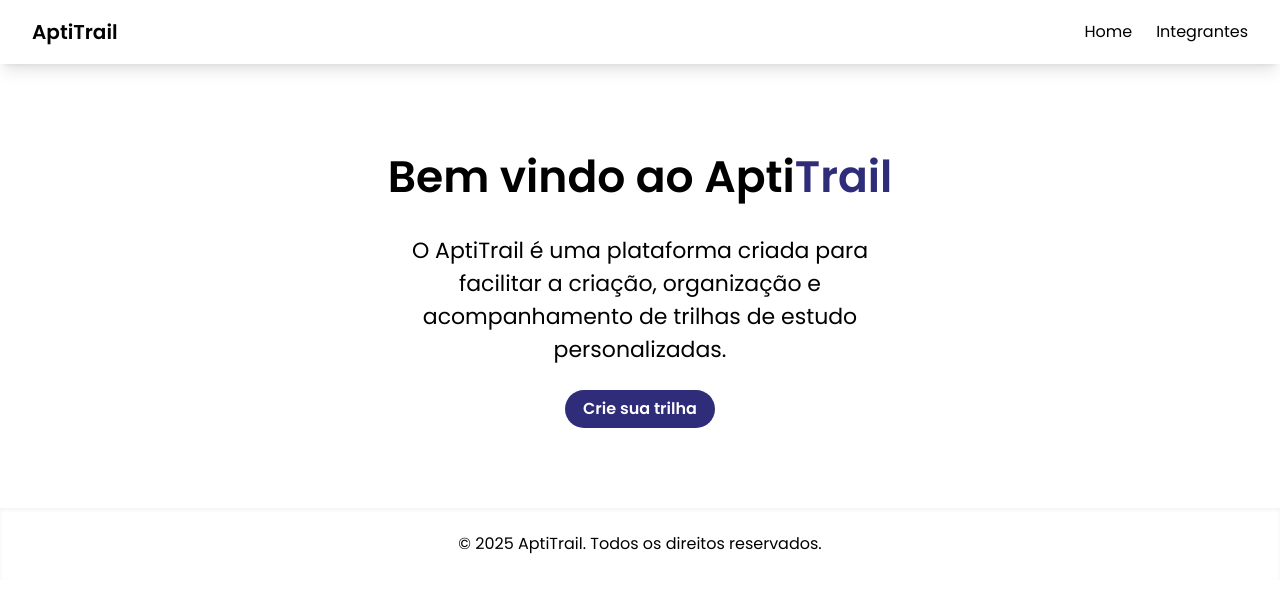
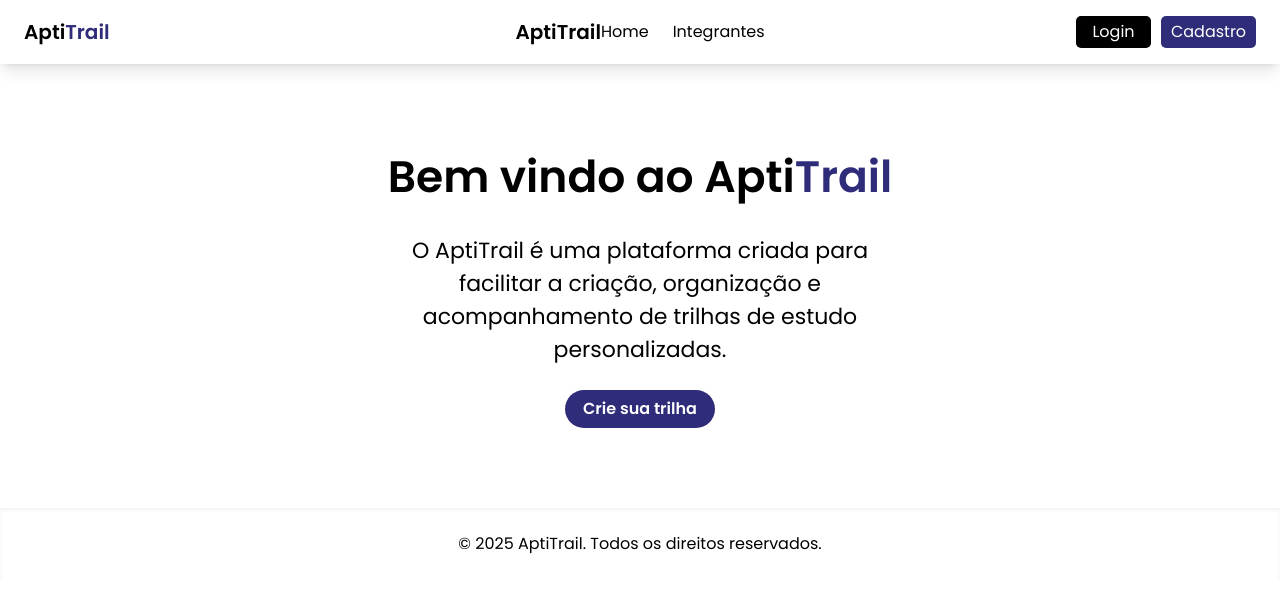
Before and after one commit to apti-trail/site-spa, a React (Vite) app in the folder site-spa/: page / in a window 1280 px wide. Shown: the top 592 px of the page. Built offline with nearby package versions, Linux system fonts and the light colour scheme.

Commit message:
feat: adiciona botões cadastro e login no Header

```diff
--- a/site-spa/src/components/Header/Header.tsx
+++ b/site-spa/src/components/Header/Header.tsx
@@ -4,8 +4,18 @@ import Navbar from "../NavBar/Navbar";
 
 export default function Header() {
     return(
-        <header className="shadow-lg">
-            <Navbar/>
+        <header className="shadow-lg flex items-center px-6">
+            <div className="font-bold text-xl w-1/3">
+                <p>Apti<span className="text-[#2f2c79]">Trail</span></p>
+            </div>
+            <div className="flex-1 flex justify-end md:justify-center">
+                <Navbar/>
+            </div>
+
+            <div className="hidden md:flex gap-2.5 w-1/3 justify-end">
+                <button className="text-white w-[75px] rounded-[5px] h-[32px]">Login</button>
+                <button className="text-white bg-[#2f2c79] w-[95px] rounded-[5px] h-[32px]">Cadastro</button>
+            </div>
         </header>
     );
 }
```
